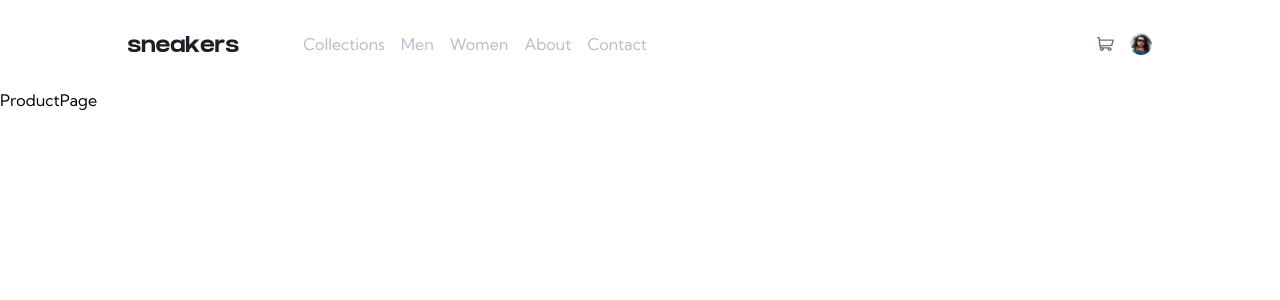
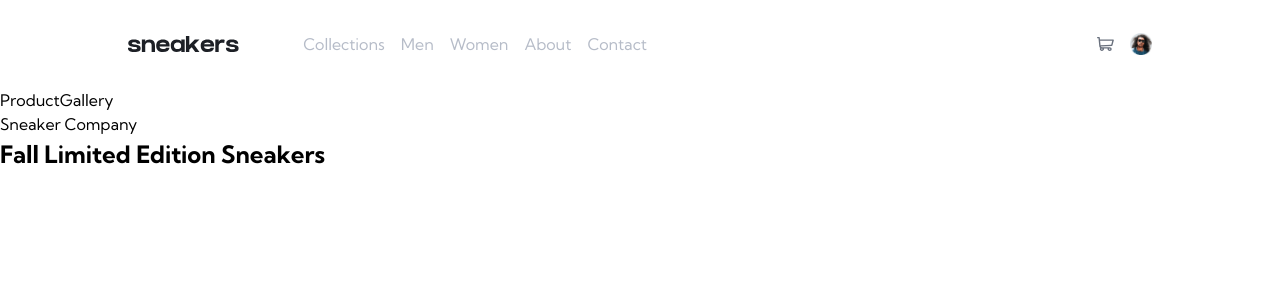
Before and after one commit to jumaHarun/e-commerce-product-page, a React (Vite) app: page / in a window 1280 px wide. Shown: the top 300 px of the page. Built offline with nearby package versions, Linux system fonts and the light colour scheme.

Commit message:
added product page components

```diff
--- /dev/null
+++ b/src/components/ProductComponents/ProductDesc.jsx
@@ -0,0 +1,23 @@
+import productDetails from '../../productDetails.json';
+
+function ProductDesc() {
+    const { company, title, description, price, discount, discountedPrice } =
+        productDetails[0];
+    return (
+        <section className="product-desc">
+            <p>{company}</p>
+            <h1 className="bold">{title}</h1>
+        </section>
+    );
+}
+export default ProductDesc;
+/*
+{
+    "company": "Sneaker Company",
+    "title": "Fall Limited Edition Sneakers",
+    "description": "These low-profile sneakers are your perfect casual wear companion. Featuring a durable rubber outer sole, they'll withstand everything the weather can offer.",
+    "price": "250",
+    "discount": "50",
+    "discountedPrice": "125"
+}
+*/
--- /dev/null
+++ b/src/components/ProductComponents/ProductGallery.jsx
@@ -0,0 +1,4 @@
+function ProductGallery() {
+    return <div>ProductGallery</div>;
+}
+export default ProductGallery;
--- a/src/components/ProductPage.jsx
+++ b/src/components/ProductPage.jsx
@@ -1,4 +1,12 @@
+import ProductDesc from './ProductComponents/ProductDesc';
+import ProductGallery from './ProductComponents/ProductGallery';
+
 function ProductPage() {
-    return <div>ProductPage</div>;
+    return (
+        <main className="main">
+            <ProductGallery />
+            <ProductDesc />
+        </main>
+    );
 }
 export default ProductPage;
```
